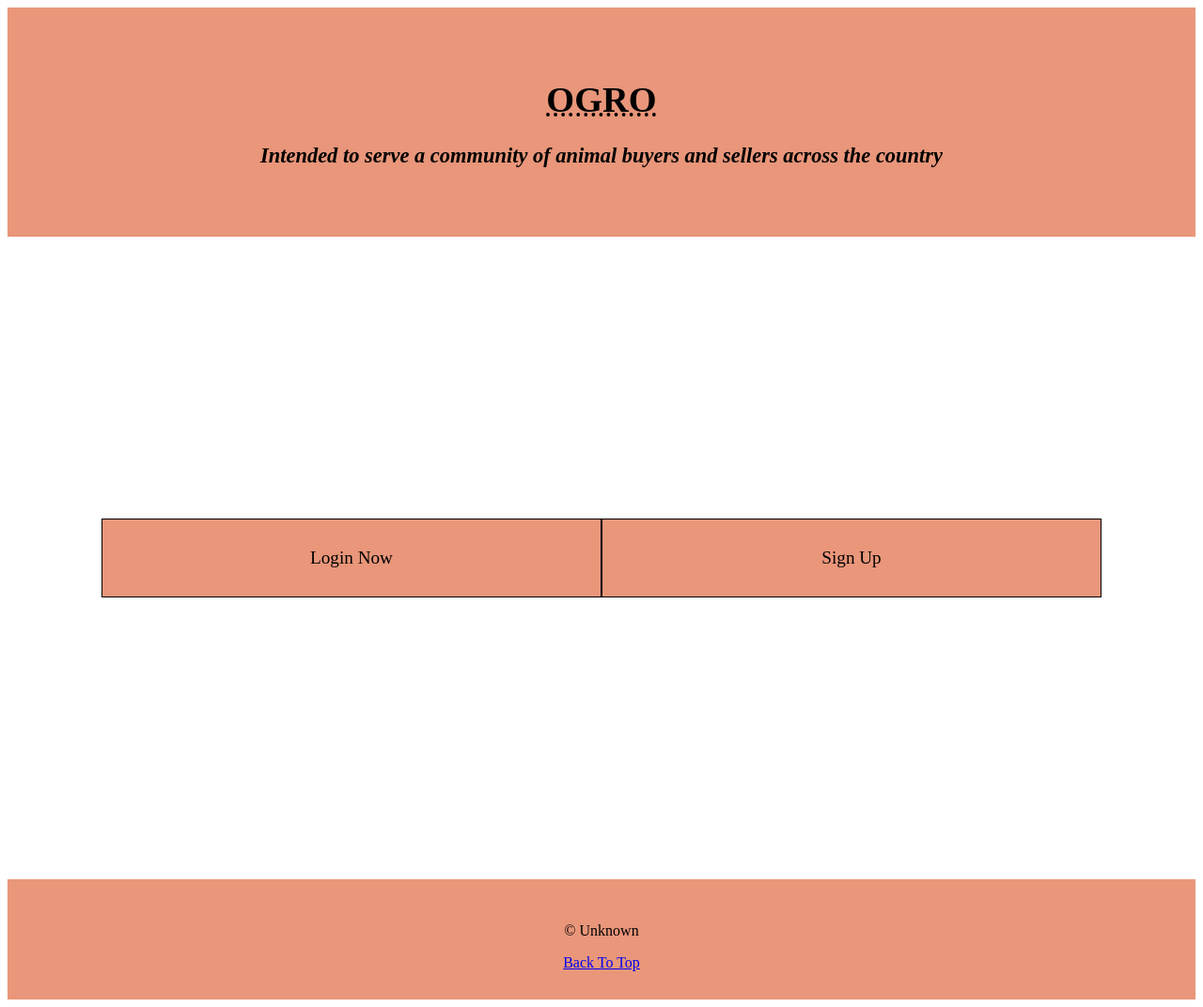
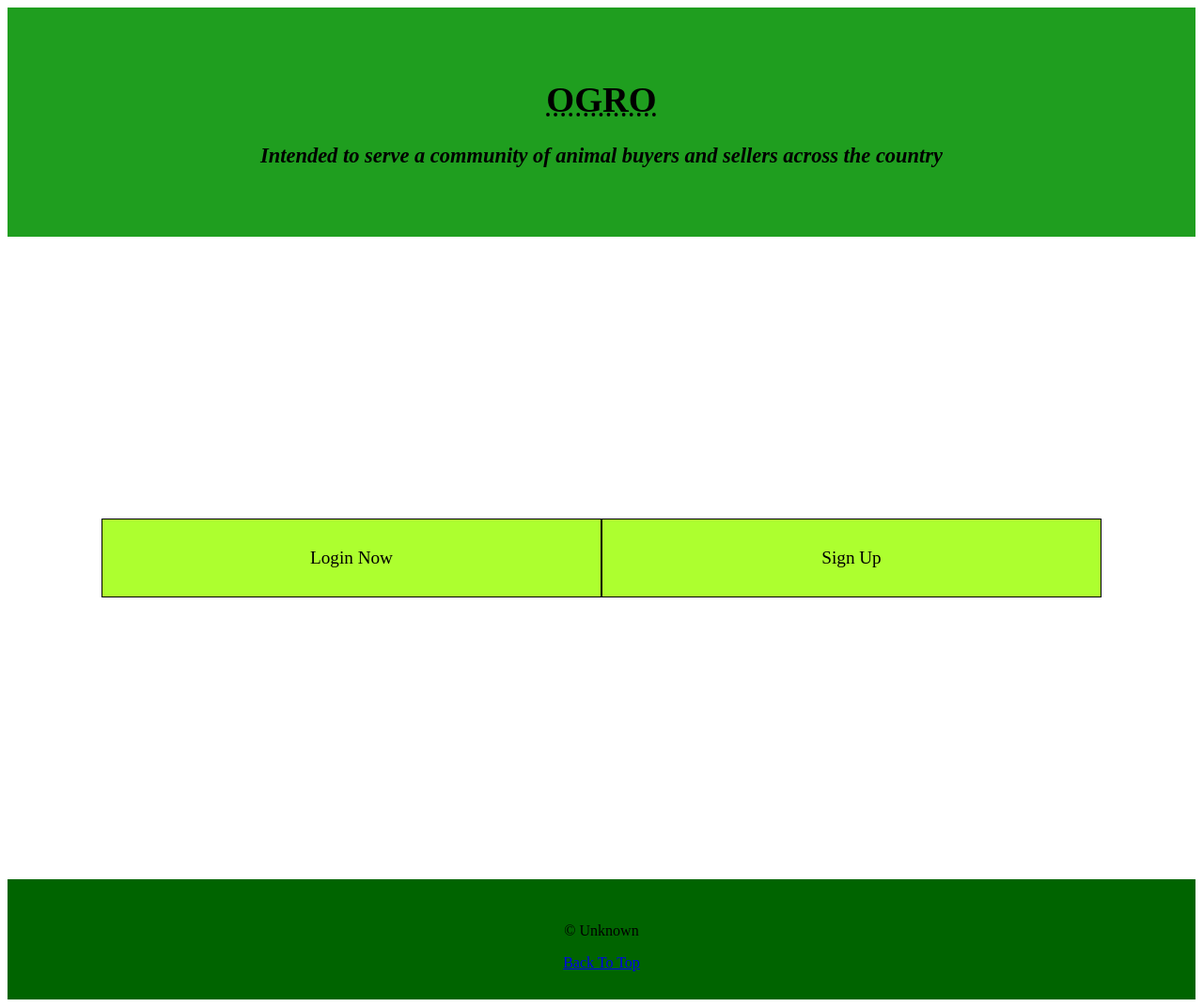
Before and after one commit to Shagoto20101195/Ogro, a PHP site: page / in a window 1280 px wide. Shown: the whole page at 94% size. Run offline with PHP 8.4, Linux system fonts and the light colour scheme.

Commit message:
Update style.css

```diff
--- a/style.css
+++ b/style.css
@@ -1,5 +1,5 @@
 .top-section {
-    background-color: darksalmon;
+    background-color: rgb(31, 158, 31);
     padding: 50px;
     text-align: center;
     font-size: larger;
@@ -17,14 +17,14 @@
 }
 
 .bottom-section {
-    background-color: darksalmon;
+    background-color: darkgreen;
     padding: 30px;
     text-align: center;
     display: block;
 }
 
 .logins{
-    background-color: darksalmon;
+    background-color: greenyellow;
     color: black;
     border: 1px solid black;
     text-align: center;
@@ -36,7 +36,7 @@
 }
 
 .logins:hover{
-    background-color: brown;
+    background-color: green;
     color: white;
 }
 
```
